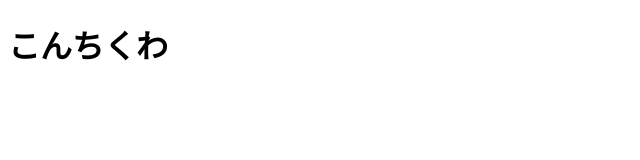
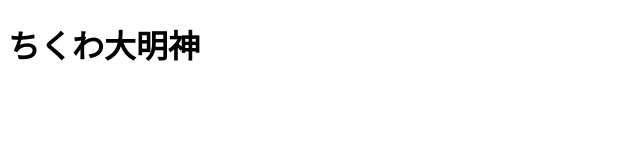
Before and after one commit to ick-mosagoto/prg20241118, a plain HTML site: page index.html in a window 1280 px wide. Shown: the whole page, without its empty margins (0-640 px from the left). Drawn offline with Linux system fonts and the light colour scheme.

Commit message:
2nd_update

```diff
--- a/index.html
+++ b/index.html
@@ -6,6 +6,6 @@
     </head>
 
     <body>
-        <h1>こんちくわ</h1>
+        <h1>ちくわ大明神</h1>
     </body>
 </html>
```
